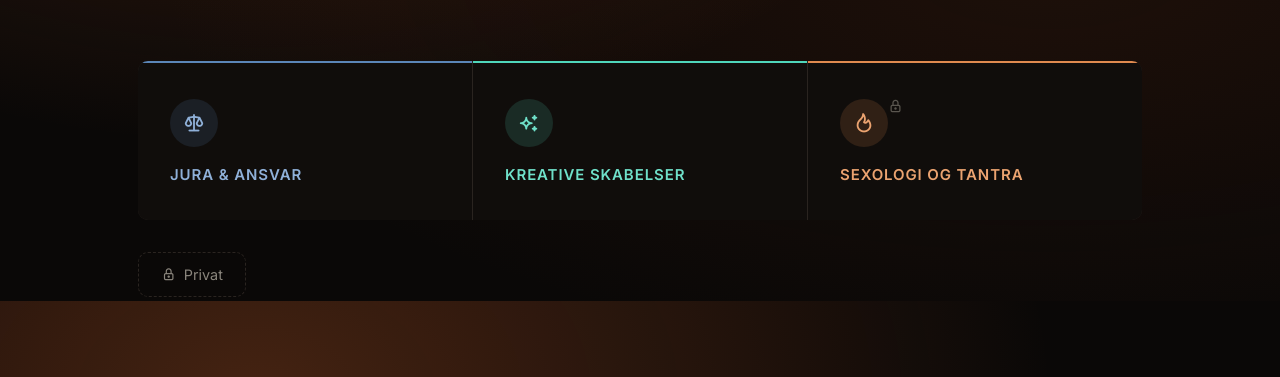
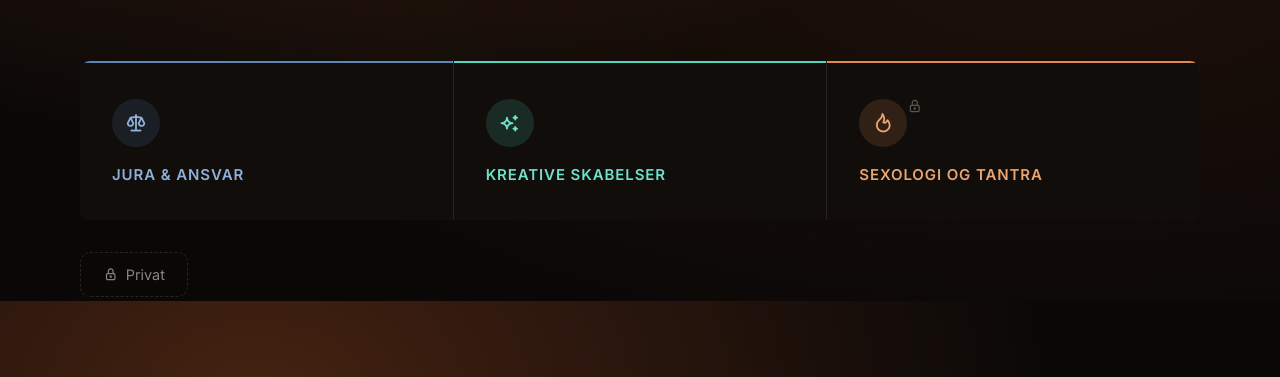
Before and after one commit to Yazdanyar/Yazdanyar.com, a plain HTML site: page index.html in a window 1280 px wide. Shown: the part 499-876 px from the top of the page. Drawn offline with Linux system fonts and the light colour scheme.

Commit message:
Update style.css

```diff
--- a/css/style.css
+++ b/css/style.css
@@ -63,9 +63,9 @@ a { color: inherit; text-decoration: none; }
 
 /* ===== Stage ===== */
 .stage {
-  max-width: 1100px;
+  max-width: 1400px;
   margin: 0 auto;
-  padding: 6rem 3rem 5rem;
+  padding: 6rem 5rem 5rem;
 }
 
 /* ===== Hero ===== */
```
